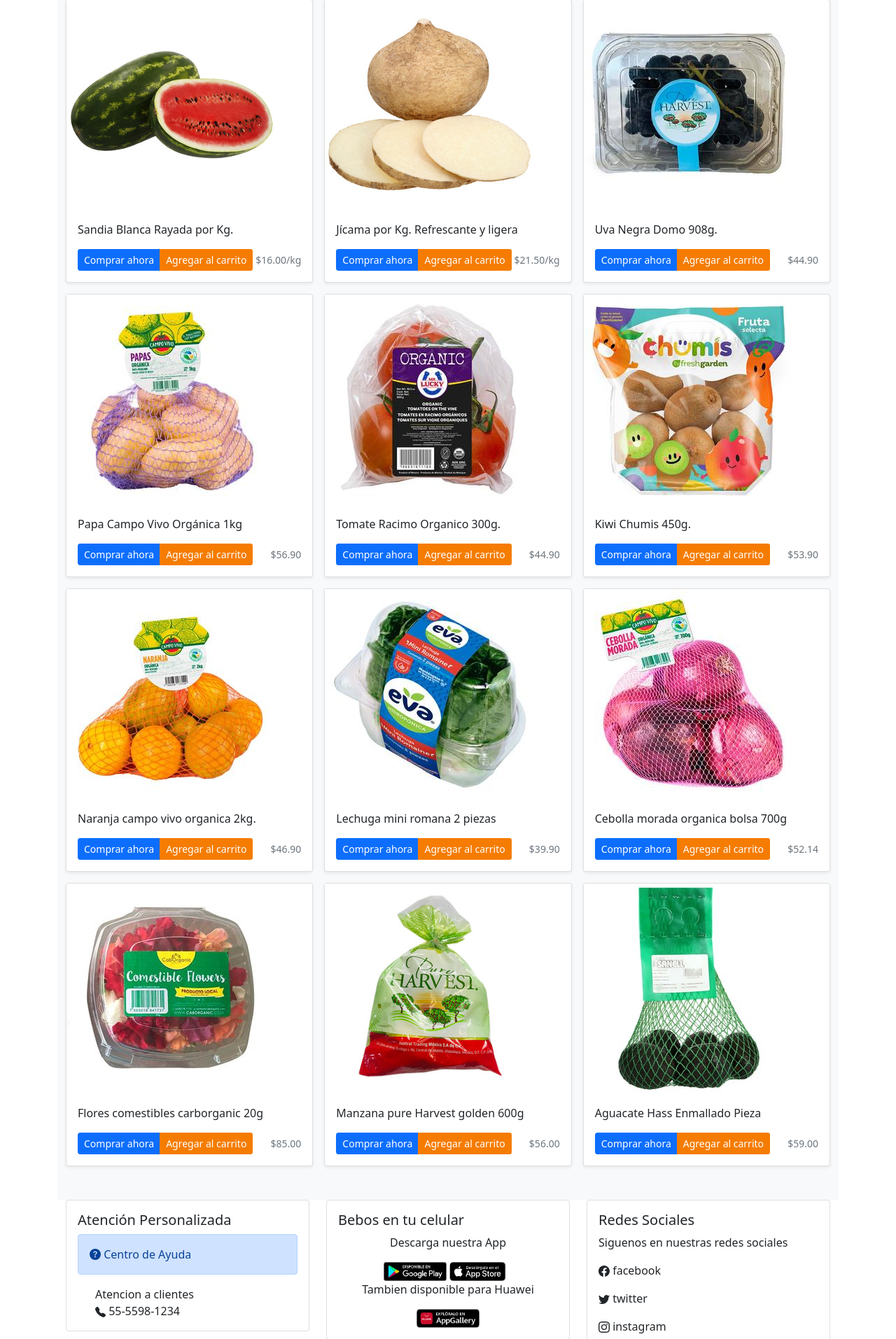
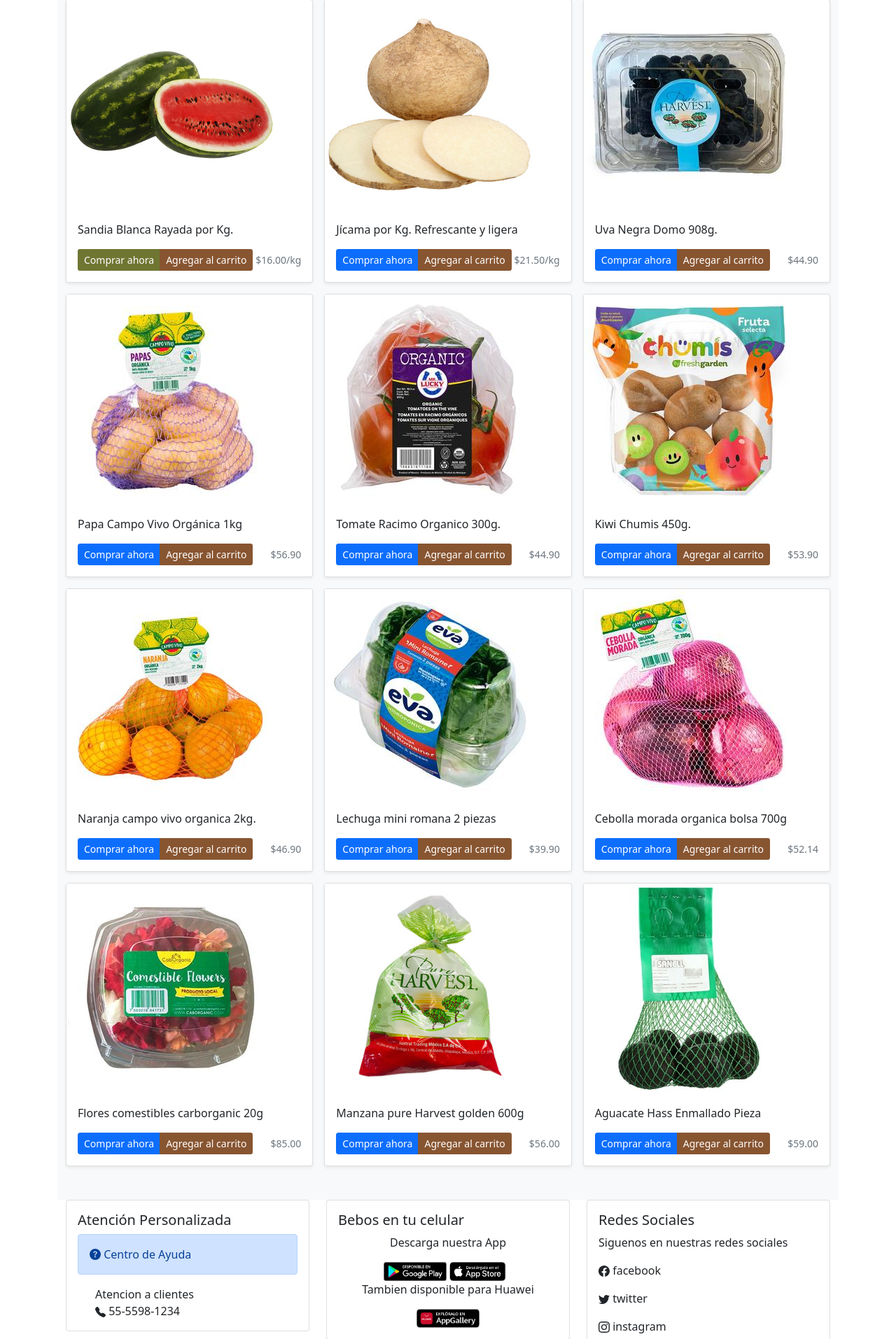
Before and after one commit to LuisMV98/Tienda-Web, a PHP site: page /frutas.php in a window 1280 px wide. Shown: the part 197-2111 px from the top of the page at 70% size. Run offline with PHP 8.4, Linux system fonts and the light colour scheme; a user stored in the database is signed in; data that the repository does not hold is empty.

Commit message:
corrigiendo colores, para que se vea mas bonito :3

```diff
--- a/css/EstilosTienda.css
+++ b/css/EstilosTienda.css
@@ -18,6 +18,15 @@
     color: white;
 }
 
+.botonComprar{
+    background: #6f7632;
+    color: white;
+}
+
+.botonCarrito{
+    background: #885531;
+    color: white;
+}
 /* Estilos usados cuando ha ingresado el usuario */
 
 .datos{
--- a/frutas.php
+++ b/frutas.php
@@ -25,8 +25,8 @@
               <p class="card-text">Sandia Blanca Rayada por Kg. </p>
               <div class="d-flex justify-content-between align-items-center">
                 <div class="btn-group">
-                    <button type="button" class="btn btn-sm btn-primary">Comprar ahora</button>
-                    <button type="button submit" class="btn btn-sm botonSecundario">Agregar al carrito</button>
+                    <button type="button" class="btn btn-sm botonComprar" data-bs-toggle="modal" data-bs-target="#compraRealizada">Comprar ahora</button>
+                    <button type="button submit" class="btn btn-sm botonCarrito">Agregar al carrito</button>
                 </div>
                 <small class="text-muted">$16.00/kg</small>
               </div>
@@ -50,7 +50,7 @@
               <div class="d-flex justify-content-between align-items-center">
               <div class="btn-group">
                   <button type="button" class="btn btn-sm btn-primary">Comprar ahora</button>
-                  <button type="button submit" class="btn btn-sm botonSecundario">Agregar al carrito</button>
+                  <button type="button submit" class="btn btn-sm botonCarrito">Agregar al carrito</button>
                 </div>
                 <small class="text-muted">$21.50/kg</small>
               </div>
@@ -73,7 +73,7 @@
               <div class="d-flex justify-content-between align-items-center">
               <div class="btn-group">
                   <button type="button" class="btn btn-sm btn-primary">Comprar ahora</button>
-                  <button type="button submit" class="btn btn-sm botonSecundario">Agregar al carrito</button>
+                  <button type="button submit" class="btn btn-sm botonCarrito">Agregar al carrito</button>
                 </div>
                 <small class="text-muted">$44.90</small>
               </div>
@@ -97,7 +97,7 @@
               <div class="d-flex justify-content-between align-items-center">
               <div class="btn-group">
                   <button type="button" class="btn btn-sm btn-primary">Comprar ahora</button>
-                  <button type="button submit" class="btn btn-sm botonSecundario">Agregar al carrito</button>
+                  <button type="button submit" class="btn btn-sm botonCarrito">Agregar al carrito</button>
                 </div>
                 <small class="text-muted">$56.90</small>
               </div>
@@ -121,7 +121,7 @@
               <div class="d-flex justify-content-between align-items-center">
               <div class="btn-group">
                   <button type="button" class="btn btn-sm btn-primary">Comprar ahora</button>
-                  <button type="button submit" class="btn btn-sm botonSecundario">Agregar al carrito</button>
+                  <button type="button submit" class="btn btn-sm botonCarrito">Agregar al carrito</button>
                 </div>
                 <small class="text-muted">$44.90</small>
               </div>
@@ -145,7 +145,7 @@
               <div class="d-flex justify-content-between align-items-center">
               <div class="btn-group">
                   <button type="button" class="btn btn-sm btn-primary">Comprar ahora</button>
-                  <button type="button submit" class="btn btn-sm botonSecundario">Agregar al carrito</button>
+                  <button type="button submit" class="btn btn-sm botonCarrito">Agregar al carrito</button>
                 </div>
                 <small class="text-muted">$53.90</small>
               </div>
@@ -168,7 +168,7 @@
               <div class="d-flex justify-content-between align-items-center">
               <div class="btn-group">
                   <button type="button" class="btn btn-sm btn-primary">Comprar ahora</button>
-                  <button type="button submit" class="btn btn-sm botonSecundario">Agregar al carrito</button>
+                  <button type="button submit" class="btn btn-sm botonCarrito">Agregar al carrito</button>
                 </div>
                 <small class="text-muted">$46.90</small>
               </div>
@@ -191,7 +191,7 @@
               <div class="d-flex justify-content-between align-items-center">
               <div class="btn-group">
                   <button type="button" class="btn btn-sm btn-primary">Comprar ahora</button>
-                  <button type="button submit" class="btn btn-sm botonSecundario">Agregar al carrito</button>
+                  <button type="button submit" class="btn btn-sm botonCarrito">Agregar al carrito</button>
                 </div>
                 <small class="text-muted">$39.90</small>
               </div>
@@ -215,7 +215,7 @@
               <div class="d-flex justify-content-between align-items-center">
               <div class="btn-group">
                   <button type="button" class="btn btn-sm btn-primary">Comprar ahora</button>
-                  <button type="button submit" class="btn btn-sm botonSecundario">Agregar al carrito</button>
+                  <button type="button submit" class="btn btn-sm botonCarrito">Agregar al carrito</button>
                 </div>
                 <small class="text-muted">$52.14</small>
               </div>
@@ -239,7 +239,7 @@
               <div class="d-flex justify-content-between align-items-center">
               <div class="btn-group">
                   <button type="button" class="btn btn-sm btn-primary">Comprar ahora</button>
-                  <button type="button submit" class="btn btn-sm botonSecundario">Agregar al carrito</button>
+                  <button type="button submit" class="btn btn-sm botonCarrito">Agregar al carrito</button>
                 </div>
                 <small class="text-muted">$85.00</small>
               </div>
@@ -262,7 +262,7 @@
               <div class="d-flex justify-content-between align-items-center">
               <div class="btn-group">
                   <button type="button" class="btn btn-sm btn-primary">Comprar ahora</button>
-                  <button type="button submit" class="btn btn-sm botonSecundario">Agregar al carrito</button>
+                  <button type="button submit" class="btn btn-sm botonCarrito">Agregar al carrito</button>
                 </div>
                 <small class="text-muted">$56.00</small>
               </div>
@@ -285,7 +285,7 @@
               <div class="d-flex justify-content-between align-items-center">
               <div class="btn-group">
                  <button type="button" class="btn btn-sm btn-primary">Comprar ahora</button>
-                  <button type="button submit" class="btn btn-sm botonSecundario">Agregar al carrito</button>
+                  <button type="button submit" class="btn btn-sm botonCarrito">Agregar al carrito</button>
                 </div>
                 <small class="text-muted">$59.00</small>
               </div>
--- a/templates/cabecera_usuario.php
+++ b/templates/cabecera_usuario.php
@@ -121,6 +121,29 @@
 <!--CARRITO VENTANA EMERGENTE FIN-->
 
 
+<!-- COMPRA REALIZADA -->
+<div class="modal fade" id="compraRealizada" tabindex="-1" aria-labelledby="compraRealizadaLabel" aria-hidden="true">
+  <div class="modal-dialog">
+    <div class="modal-content">
+      <div class="modal-header fondo">
+        <h5 class="modal-title" id="compraRealizadaLabel"> TIENDA BEBOS</h5>
+        <button type="button" class="btn-close" data-bs-dismiss="modal" aria-label="Close"></button>
+      </div>
+      <div class="modal-body">
+        <p> COMPRA REALIZADA.</p>
+      </div>
+      <div class="modal-footer">
+        <button type="button" class="btn boton" data-bs-dismiss="modal">Cerrar</button>
+      </div>
+    </div>
+  </div>
+</div>
+
+
+<!--COMPRA REALIZADA FIN-->
+
+
+
   <div class="container">
     <div class="principal">
       <nav class="navbar navbar-expand-lg navbar-dark"  style="background-color: #913730;">
```
